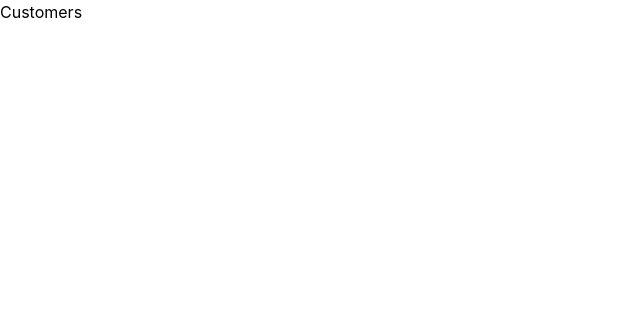
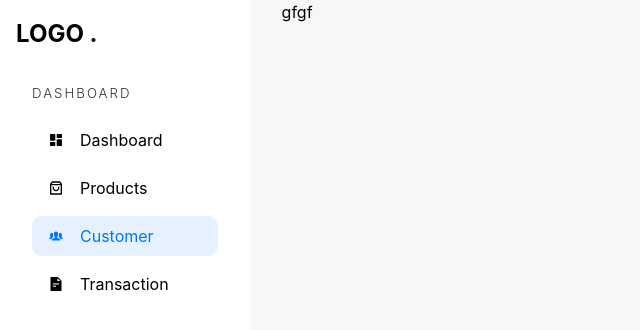
Before and after one commit to yashr775/AdminDashboard, a React (Vite) app: page /admin/customers in a window 1280 px wide. Shown: the top 330 px of the page, without its empty margins (0-640 px from the left). Built offline with nearby package versions, Linux system fonts and the light colour scheme.

Commit message:
EOD commit

```diff
--- a/src/components/AdminSidebar.tsx
+++ b/src/components/AdminSidebar.tsx
@@ -1,6 +1,8 @@
 import { IconType } from "react-icons";
 import { RiDashboardFill, RiShoppingBag3Line } from "react-icons/ri";
 import { Link, useLocation } from "react-router-dom";
+import { AiFillFileText } from "react-icons/ai";
+import { IoIosPeople } from "react-icons/io";
 
 const AdminSidebar = () => {
   const location = useLocation();
@@ -22,6 +24,18 @@ const AdminSidebar = () => {
             Icon={RiShoppingBag3Line}
             location={location}
           ></Li>
+          <Li
+            url="/admin/customers"
+            text="Customer"
+            Icon={IoIosPeople}
+            location={location}
+          ></Li>
+          <Li
+            url="/admin/transaction"
+            text="Transaction"
+            Icon={AiFillFileText}
+            location={location}
+          ></Li>
         </ul>
       </div>
     </aside>
@@ -34,10 +48,20 @@ interface LiProps {
   location: Location;
   Icon: IconType;
 }
-
 const Li = ({ url, text, location, Icon }: LiProps) => (
-  <li>
-    <Link to={url}>
+  <li
+    style={{
+      backgroundColor: location.pathname.includes(url)
+        ? "rgba(0,115,255,0.1)"
+        : "white",
+    }}
+  >
+    <Link
+      to={url}
+      style={{
+        color: location.pathname.includes(url) ? "rgb(0,115,255)" : "black",
+      }}
+    >
       <Icon />
       {text}
     </Link>
--- a/src/pages/Customers.tsx
+++ b/src/pages/Customers.tsx
@@ -1,5 +1,12 @@
+import AdminSidebar from "../components/AdminSidebar";
+
 const Customers = () => {
-  return <div>Customers</div>;
+  return (
+    <div className="adminContainer">
+      <AdminSidebar />
+      <main>gfgf</main>
+    </div>
+  );
 };
 
 export default Customers;
--- a/src/pages/Products.tsx
+++ b/src/pages/Products.tsx
@@ -1,5 +1,12 @@
+import AdminSidebar from "../components/AdminSidebar";
+
 const Products = () => {
-  return <div>Products</div>;
+  return (
+    <div className="adminContainer">
+      <AdminSidebar />
+      <main>gfgf</main>
+    </div>
+  );
 };
 
 export default Products;
--- a/src/pages/Transaction.tsx
+++ b/src/pages/Transaction.tsx
@@ -1,5 +1,12 @@
+import AdminSidebar from "../components/AdminSidebar";
+
 const Transaction = () => {
-  return <div>Transaction</div>;
+  return (
+    <div className="adminContainer">
+      <AdminSidebar />
+      <main>gfgf</main>
+    </div>
+  );
 };
 
 export default Transaction;
```
